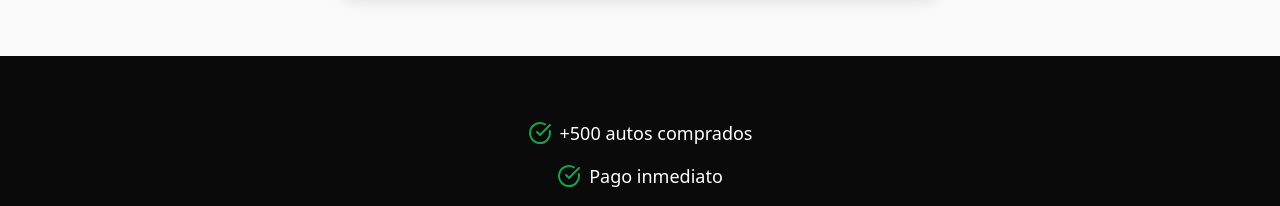
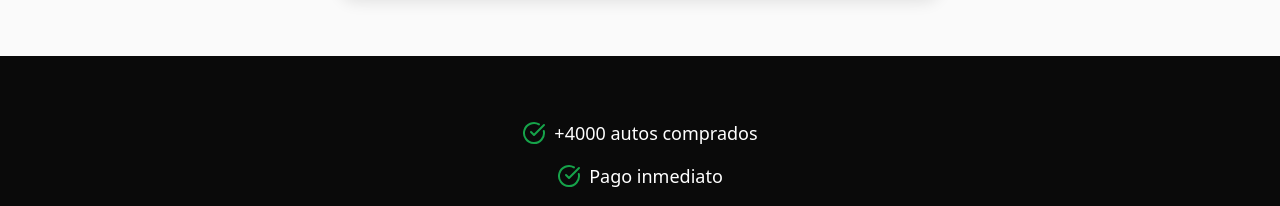
Before and after one commit to LucasIvanCardozo/Boston-Automotores, a Next.js app: page /vende-tu-auto in a window 1280 px wide. Shown: the part 2440-2646 px from the top of the page. Built offline with nearby package versions, Linux system fonts and the light colour scheme; no server answers.

Commit message:
refactor: update metrics to reflect accurate number of cars sold

```diff
--- a/app/(public)/vende-tu-auto/page.tsx
+++ b/app/(public)/vende-tu-auto/page.tsx
@@ -166,7 +166,7 @@ export default function SellCarPage() {
           <div className={styles.trustSignals}>
             <div className={styles.trustItem}>
               <CheckCircle size={24} />
-              <span>+500 autos comprados</span>
+              <span>+4000 autos comprados</span>
             </div>
             <div className={styles.trustItem}>
               <CheckCircle size={24} />
--- a/components/sections/Metrics/Metrics.tsx
+++ b/components/sections/Metrics/Metrics.tsx
@@ -11,7 +11,7 @@ interface Metric {
 }
 
 const metrics: Metric[] = [
-  { value: 500, label: 'Autos vendidos', suffix: '+' },
+  { value: 4000, label: 'Autos vendidos', suffix: '+' },
   { value: 1000, label: 'Clientes satisfechos', suffix: '+' },
   { value: 20, label: 'Años de experiencia', suffix: '+' },
   { value: 15, label: 'Marcas disponibles', suffix: '+' },
```
